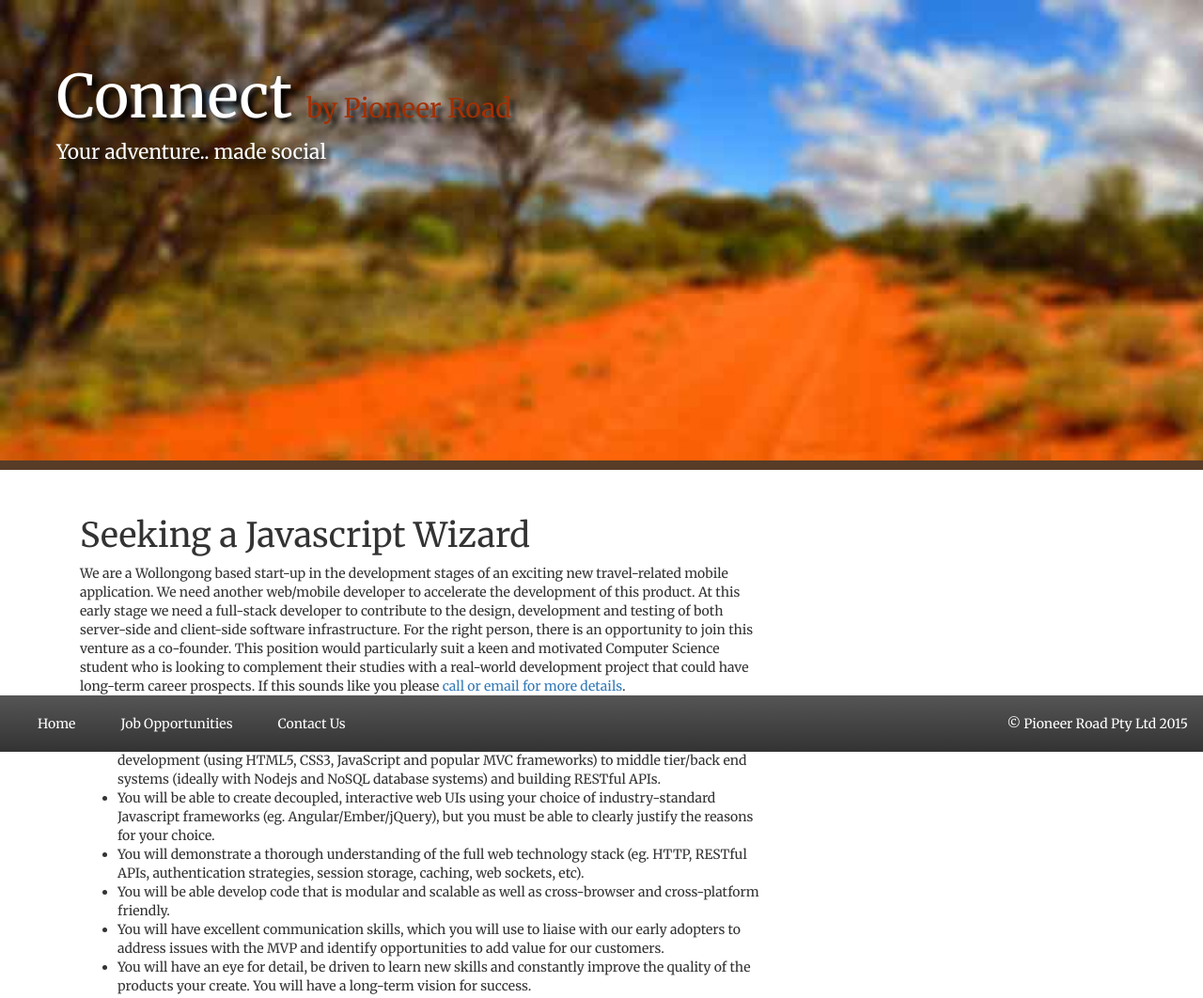
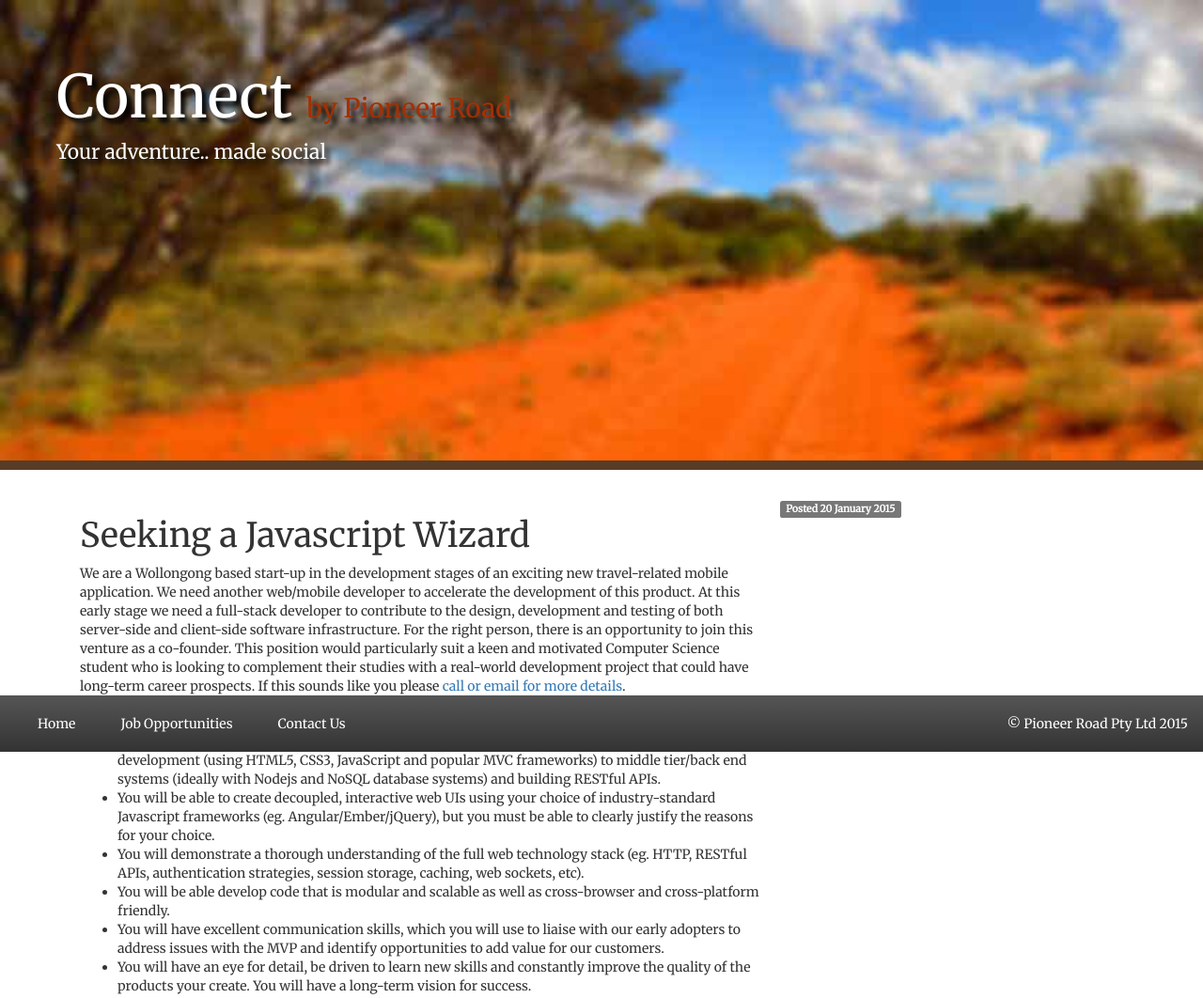
Before and after one commit to pioneerroad/website, a plain HTML site: page jobs.html in a window 1280 px wide. Shown: the top 1062 px of the page at 94% size. Drawn offline with nearby package versions, Linux system fonts and the light colour scheme.

Commit message:
Added date to job add

```diff
--- a/jobs.html
+++ b/jobs.html
@@ -52,6 +52,7 @@
                             <li/>Have experience working with small, innovative startup companies.
                         </ul>
                     </div>
+                    <div class="label label-default">Posted 20 January 2015</div>
                 </div>
             </div>
 
```
